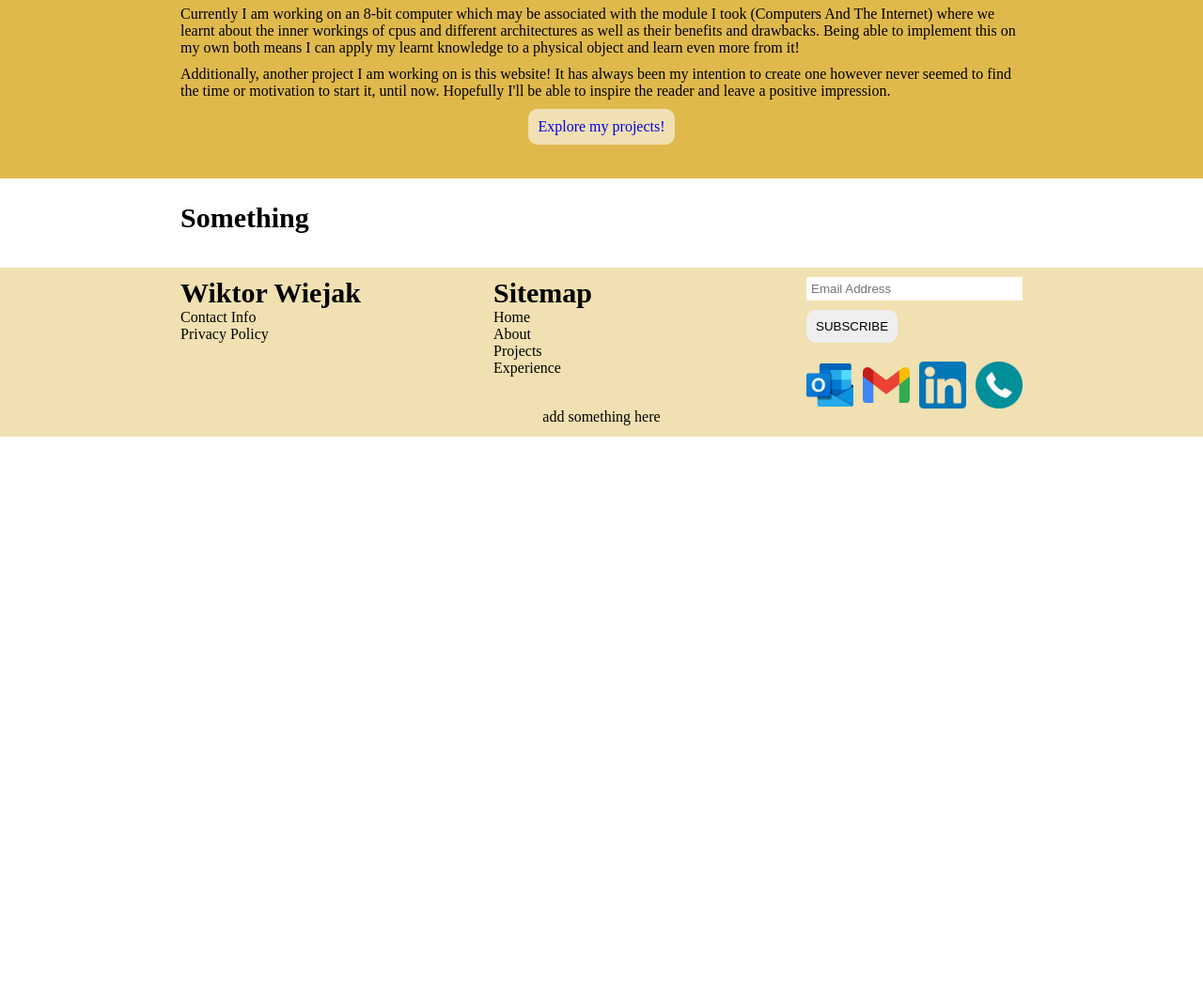
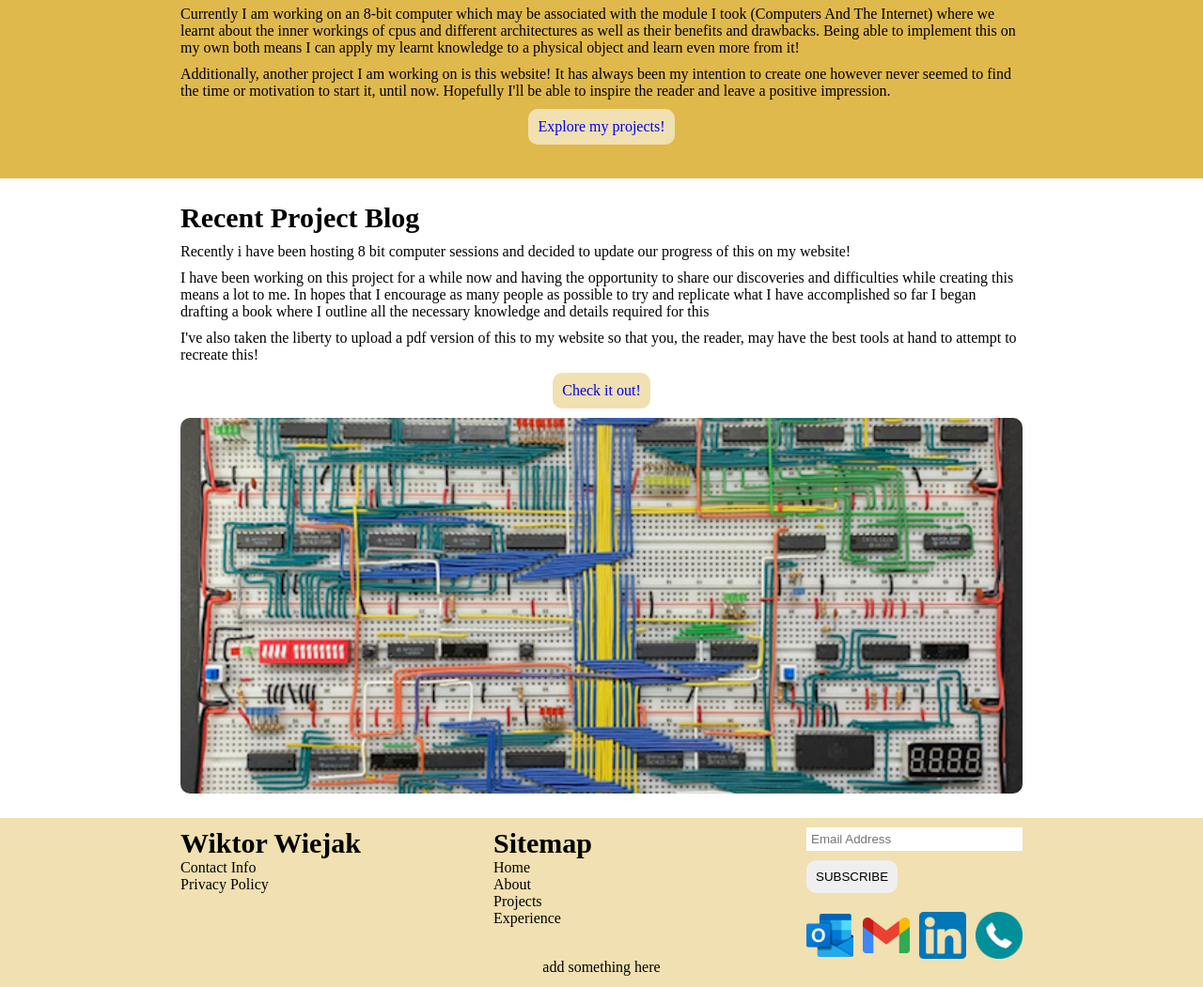
Before and after one commit to inspizzz/Wiktor-Portfolio, a PHP site: page / in a window 1280 px wide. Shown: the part 2632-3683 px from the top of the page at 94% size. Before the commit the page ends 3097 px from the top, so only its background shows below. Run offline with PHP 8.4, Linux system fonts and the light colour scheme.

Commit message:
added reference to the blog from the home page

```diff
--- a/app/index.php
+++ b/app/index.php
@@ -439,12 +439,15 @@
     <section class="section">
         <div class="inside">
             <div class="text-container">
-                <h1> Something </h1>
-
+                <h1> Recent Project Blog </h1>
+                <p> Recently i have been hosting 8 bit computer sessions and decided to update our progress of this on my website! </p>
+                <p> I have been working on this project for a while now and having the opportunity to share our discoveries and difficulties while creating this means a lot to me. In hopes that I encourage as many people as possible to try and replicate what I have accomplished so far I began drafting a book where I outline all the necessary knowledge and details required for this </p>
+                <p> I've also taken the liberty to upload a pdf version of this to my website so that you, the reader, may have the best tools at hand to attempt to recreate this! </p>
+                <a href="projects/8bit" class="button"> Check it out! </a>
             </div>
 
             <div class="image-container">
-
+                <img src="resources/8BitDesign.jpg"/>
             </div>
         </div>
     </section>
```
Also changed, not shown: resources/8BitDesign.jpg (added).
